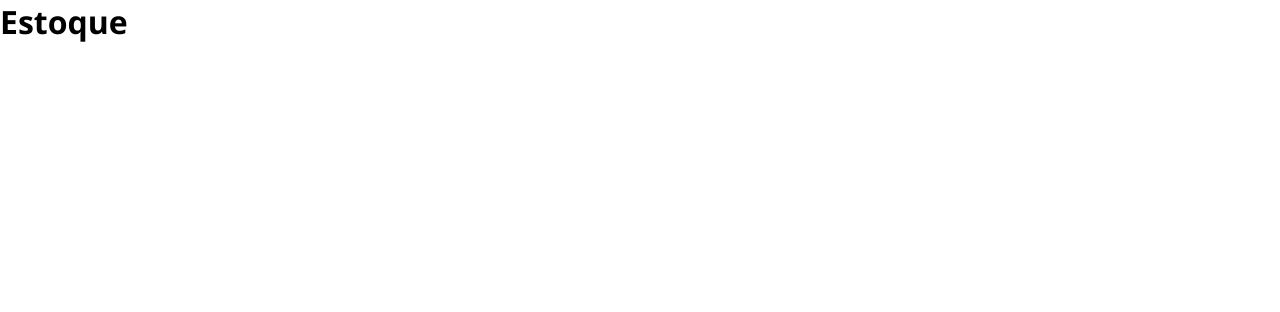
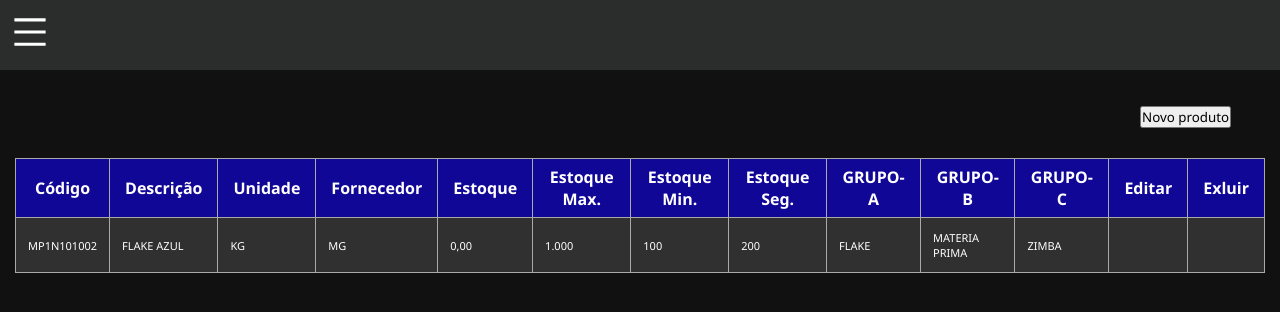
Before and after one commit to vihuro/thr, a Next.js app: page /estoque in a window 1280 px wide. Shown: the top 312 px of the page. Built offline with nearby package versions, Linux system fonts and the light colour scheme.

Commit message:
Implatação da pagina de estoque

```diff
--- /dev/null
+++ b/pages/estoque/Estoque.module.css
@@ -0,0 +1,97 @@
+.containerEstoque{
+    width: 100%;
+    height: 100vh;
+    background-color: #111;
+}
+
+.container_wrap_estoque{
+    width: 100%;
+    margin-top: 20px;
+
+
+    display: flex;
+    flex-wrap: wrap;
+    align-items: center;
+    justify-content: center;
+
+    padding: 15px;
+    background-color: #111;
+
+    /* background-color: #B40000; */
+}
+
+.tableEstoque{
+    /* background-color: red; */
+    flex-wrap: wrap;
+    align-items: center;
+    justify-content: center;
+
+    /* background-color: #111; */
+}
+
+.wrap_buttons{
+    margin-bottom: 30px;
+    margin-left: 90%;
+}
+
+.table{
+    border-spacing: 0;
+
+    display: table-cell;
+
+    flex-wrap: wrap;
+
+    background-color: #110797;
+
+    border-right: 1px solid #aaa;
+    border-top: 1px solid #aaa;
+
+    color: white;
+}
+
+.table th{
+
+    flex-wrap: wrap;
+
+    display: table-cell;
+
+    border-bottom: 1px solid #aaa;
+    border-left: 1px solid #aaa;
+
+    width: 100px auto;
+
+    padding: 7px;
+
+    padding-left: 7px;
+
+
+    padding-left: 15px;
+
+    margin-left: 10px;
+    margin-right: 10px;
+
+    padding-left: 15px;
+    padding-right: 15px;
+
+
+}
+
+.table tbody td{
+    align-items: center;
+    border-collapse: collapse;
+
+    padding: 12px;
+
+    border-spacing: 0;
+
+    border-left: 1px solid #aaa;
+    border-bottom: 1px solid #aaa;
+}
+
+.table tbody tr{
+    flex-wrap: wrap;
+    font-size: 11px;
+    background-color: #303030;
+    color: white;
+
+}
--- a/pages/estoque/index.js
+++ b/pages/estoque/index.js
@@ -1,7 +1,65 @@
-import React from 'react'
+import React from "react";
+import NavBar from "../../components/UI/navBar/navBar";
+import styles from './Estoque.module.css'
 
-function Estoque () {
-    return<h1>Estoque</h1>
+
+const Estoque = () =>{
+    return(
+        <div className={styles.containerEstoque}>
+            <NavBar/>
+            <div className={styles.container_wrap_estoque}>
+                <div className={styles.tableEstoque}>
+                    <div className={styles.wrap_buttons}>
+                        <button>Novo produto</button>
+                    </div>
+                    <table className={styles.table}>
+                        <thead>
+                            <tr>
+                            <th>Código</th>
+                                <th className={styles.descricao}>Descrição</th>
+                                <th>Unidade</th>
+                                <th>Fornecedor</th>
+                                <th>Estoque</th>
+
+                                <th>Estoque Max.</th>
+                                <th>Estoque Min.</th>
+                                <th>Estoque Seg.</th>
+                                <th>GRUPO-A</th>
+                                <th>GRUPO-B</th>
+                                <th>GRUPO-C</th>
+                                <th>Editar</th>
+                                <th>Exluir</th>
+                            </tr>
+                        </thead>
+                        <tbody className="tableBody">
+                            <tr className="tableRow">
+                                <td>MP1N101002</td>
+                                <td className="descricao">FLAKE AZUL</td>
+                                <td>KG</td>
+                                <td>MG</td>
+                                <td>0,00</td>
+                                <td>1.000</td>
+                                <td>100</td>
+                                <td>200</td>
+                                <td>FLAKE</td>
+                                <td>MATERIA PRIMA</td>
+                                <td>ZIMBA</td>
+                                <td >
+                                    {/* <ModeEditOutlineOutlinedIcon className="button-edit-estoque"/> */}
+                                </td>
+                                <td >
+                                    {/* <DeleteOutlinedIcon className="button-remove-estoque"/> */}
+                                </td>
+                            </tr>
+                        </tbody>
+                    </table>
+                </div>
+            </div>
+
+        </div>
+
+    )
+
 }
 
 export default Estoque
--- a/stylesheet/login.css
+++ /dev/null
@@ -1,4 +0,0 @@
-.container{
-    width: 100%;
-    margin: 0 auto;
-}
```
Also changed, not shown: pages/estoque/estoque.css (deleted).
